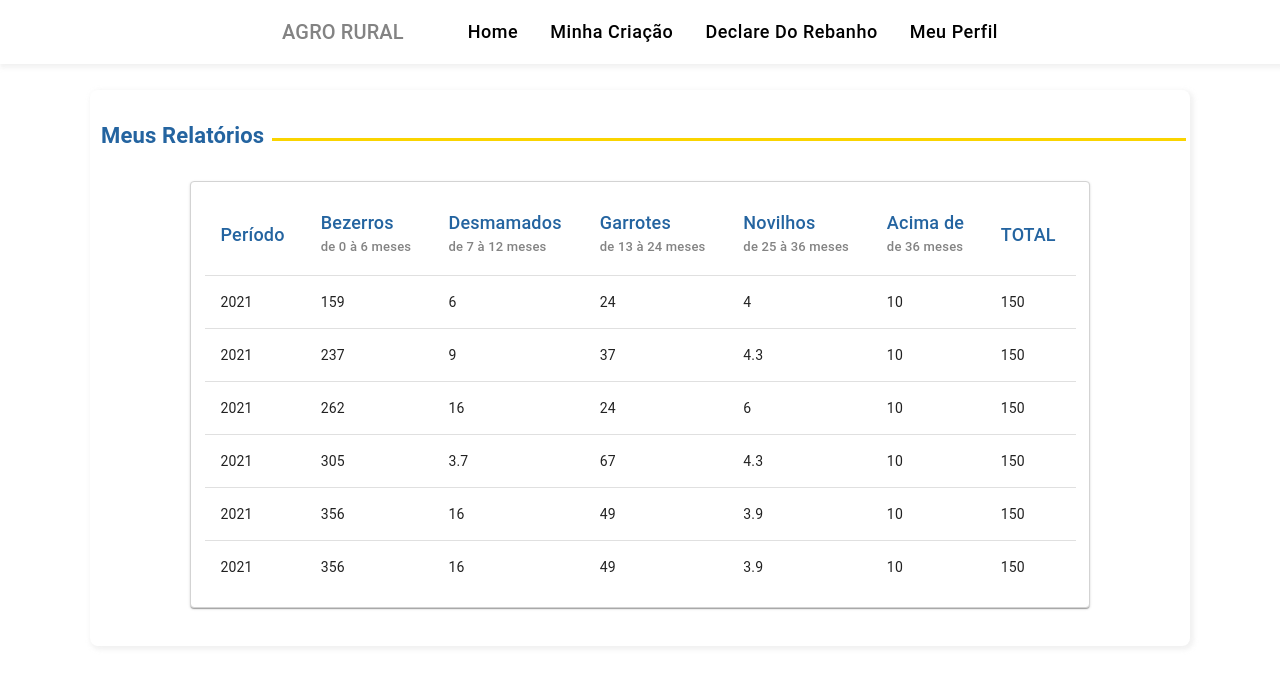
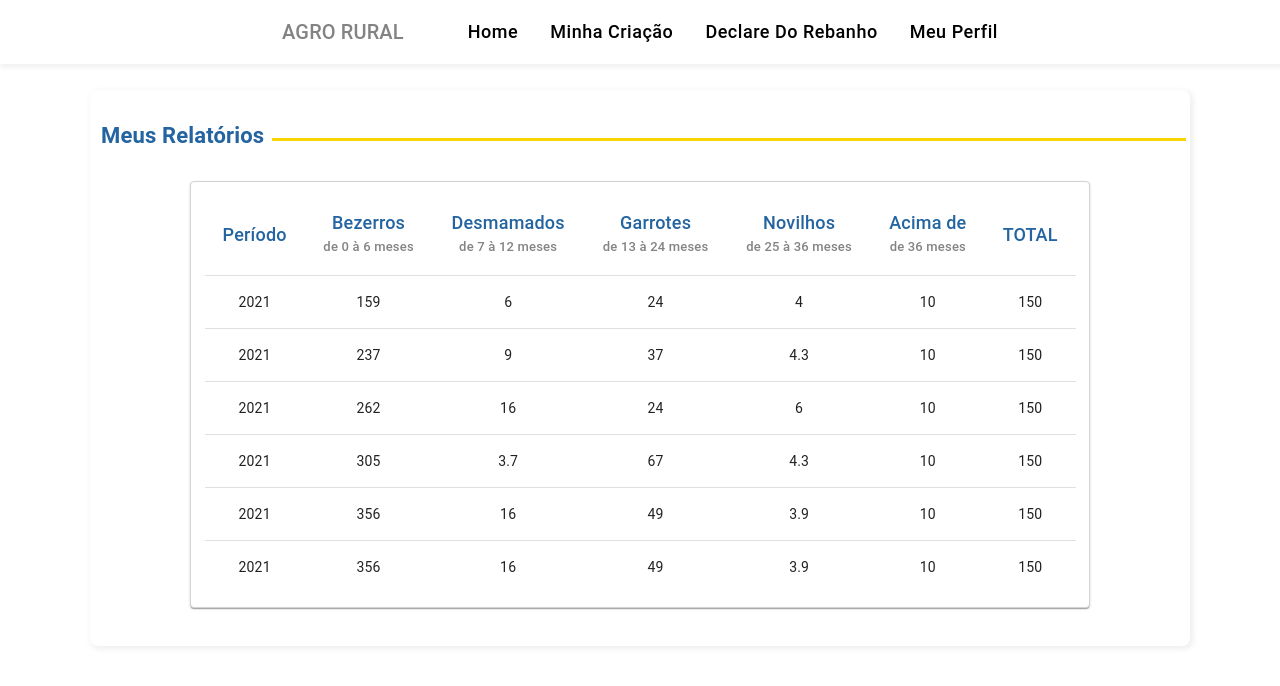
Before and after one commit to tccwebrural/Reac-tcc, a React (Create React App) app: page /home-private/HomePrivate in a window 1280 px wide. Shown: the top 686 px of the page. Built offline with nearby package versions, Linux system fonts and the light colour scheme.

Commit message:
Centralizar itens da tabela HomePrivate

```diff
--- a/src/modules/home-private/HomePrivate.css
+++ b/src/modules/home-private/HomePrivate.css
@@ -13,7 +13,6 @@
     font-size: 22px;
 }
 #Block-Line-HomePrivate{
-    content: " ";
     background-color: var(--cor007);
     display: flex;
     height: 3px;
--- a/src/modules/home-private/HomePrivate.tsx
+++ b/src/modules/home-private/HomePrivate.tsx
@@ -48,42 +48,42 @@ const Home = (): ReactElement => {
                   <TableHead>
                     <TableRow>
                       <TableCell
-                        style={{ color: "var(--cor005)", fontSize: 18 }}
+                        style={{ color: "var(--cor005)", fontSize: 18, textAlign: "center", }}
                       >
-                        Período{" "}
+                        Período
                       </TableCell>
                       <TableCell
-                        style={{ color: "var(--cor005)", fontSize: 18 }}
+                        style={{ color: "var(--cor005)", fontSize: 18 ,textAlign: "center"}}
                       >
                         Bezerros
                         <p className="Itens-txt-caption">de 0 à 6 meses</p>
                       </TableCell>
                       <TableCell
-                        style={{ color: "var(--cor005)", fontSize: 18 }}
+                        style={{ color: "var(--cor005)", fontSize: 18,textAlign: "center"}}
                       >
                         Desmamados
                         <p className="Itens-txt-caption">de 7 à 12 meses</p>
                       </TableCell>
                       <TableCell
-                        style={{ color: "var(--cor005)", fontSize: 18 }}
+                        style={{ color: "var(--cor005)", fontSize: 18,textAlign: "center" }}
                       >
                         Garrotes
                         <p className="Itens-txt-caption">de 13 à 24 meses</p>
                       </TableCell>
                       <TableCell
-                        style={{ color: "var(--cor005)", fontSize: 18 }}
+                        style={{ color: "var(--cor005)", fontSize: 18 ,textAlign: "center"}}
                       >
                         Novilhos
                         <p className="Itens-txt-caption">de 25 à 36 meses</p>
                       </TableCell>
                       <TableCell
-                        style={{ color: "var(--cor005)", fontSize: 18 }}
+                        style={{ color: "var(--cor005)", fontSize: 18,textAlign: "center" }}
                       >
                         Acima de{" "}
                         <p className="Itens-txt-caption">de 36 meses </p>
                       </TableCell>
                       <TableCell
-                        style={{ color: "var(--cor005)", fontSize: 18 }}
+                        style={{ color: "var(--cor005)", fontSize: 18 ,textAlign: "center"}}
                       >
                         TOTAL
                       </TableCell>
@@ -97,15 +97,15 @@ const Home = (): ReactElement => {
                           "&:last-child td, &:last-child th": { border: 0 },
                         }}
                       >
-                        <TableCell component="th" scope="row">
+                        <TableCell component="th" scope="row" align="center">
                           {row.periodo}
                         </TableCell>
-                        <TableCell>{row.bezerros}</TableCell>
-                        <TableCell>{row.desmamados}</TableCell>
-                        <TableCell>{row.garrotes}</TableCell>
-                        <TableCell>{row.novilhos}</TableCell>
-                        <TableCell>{row.acimaDe}</TableCell>
-                        <TableCell>{row.total}</TableCell>
+                        <TableCell align="center">{row.bezerros}</TableCell>
+                        <TableCell align="center">{row.desmamados}</TableCell>
+                        <TableCell align="center">{row.garrotes}</TableCell>
+                        <TableCell align="center">{row.novilhos}</TableCell>
+                        <TableCell align="center">{row.acimaDe}</TableCell>
+                        <TableCell align="center">{row.total}</TableCell>
                       </TableRow>
                     ))}
                   </TableBody>
```
